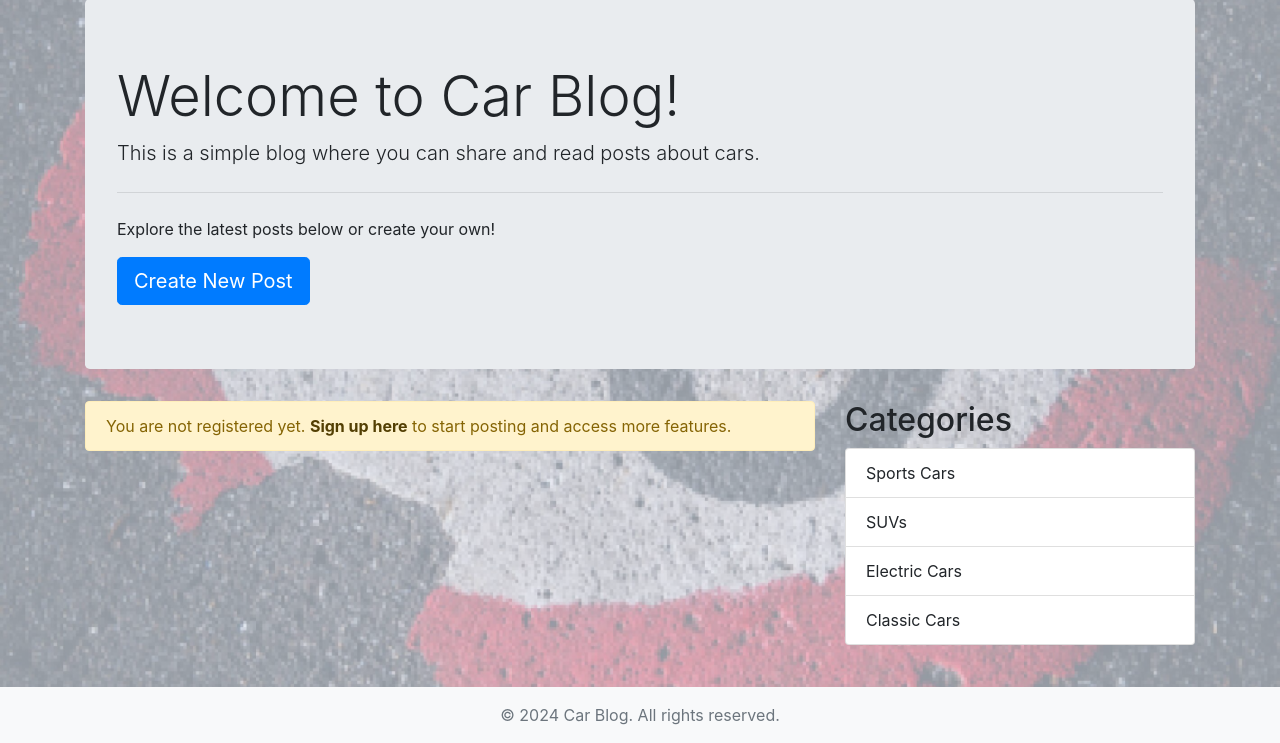
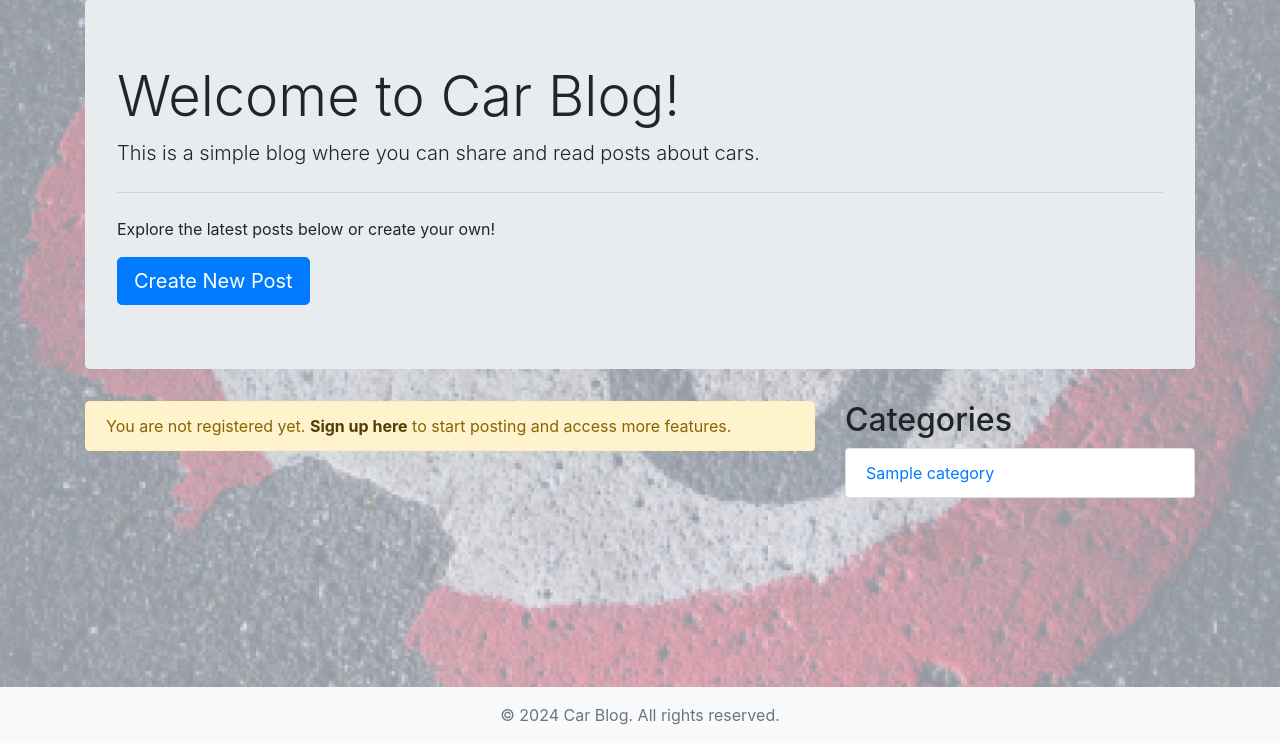
Before and after one commit to Celomarcelo/car-blog, a Django app: page / in a window 1280 px wide. Shown: the part 57-800 px from the top of the page. Run offline with Django 5.2, Linux system fonts and the light colour scheme; tables that the repository leaves empty hold one stand-in row (values such as "Sample post"); some libraries are stand-ins or nearby versions.

Commit message:
created filter category
adited home html
views.py
urls.py
class category in models
added category for admin

```diff
--- a/CarBlog/settings.py
+++ b/CarBlog/settings.py
@@ -94,7 +94,7 @@ WSGI_APPLICATION = 'CarBlog.wsgi.application'
 #}
 
 DATABASES = {
-    'default': dj_database_url.config(default='postgres://localhost')
+    'default': dj_database_url.config(default=os.getenv('DATABASE_URL'))
 }
 
 
--- a/blog/models.py
+++ b/blog/models.py
@@ -1,5 +1,11 @@
 from django.db import models
 from django.contrib.auth.models import User
+
+class Category(models.Model):
+    name = models.CharField(max_length=100)
+
+    def __str__(self):
+        return self.name
 
 class Post(models.Model):
     title = models.CharField(max_length=200)
@@ -8,6 +14,7 @@ class Post(models.Model):
     created_at = models.DateTimeField(auto_now_add=True)
     updated_at = models.DateTimeField(auto_now=True)
     approved = models.BooleanField(default=False)
+    category = models.ForeignKey(Category, on_delete=models.CASCADE, related_name='posts', null=True, blank=True)
     image = models.ImageField(upload_to='post_images/', blank=True, null=True)
 
     def __str__(self):
--- a/blog/urls.py
+++ b/blog/urls.py
@@ -15,4 +15,5 @@ urlpatterns = [
     path('post/<int:post_id>/', views.post_detail, name='post_detail'),
     path('post/<int:post_id>/edit/', views.post_edit, name='post_edit'),
     path('post/<int:post_id>/delete/', views.post_delete, name='post_delete'),
+    path('category/<int:category_id>/',  views.category_filter, name='category_filter')
 ] + static(settings.MEDIA_URL, document_root=settings.MEDIA_ROOT)
--- a/blog/views.py
+++ b/blog/views.py
@@ -2,14 +2,21 @@ from django.shortcuts import render, redirect, get_object_or_404
 from django.contrib.auth.forms import UserCreationForm
 from django.contrib.auth import authenticate, login
 from django.contrib.auth.decorators import login_required
-from .models import Post
+from .models import Post, Category
 from .forms import PostForm
 from django.contrib.auth.models import User
 
 
 def home(request):
     posts = Post.objects.filter(approved=True)
-    return render(request, 'home.html', {'posts': posts})
+    categories = Category.objects.all()
+    return render(request, 'home.html', {'posts': posts, 'categories': categories})
+
+def category_filter(request, category_id):
+    category = get_object_or_404(Category, id=category_id)
+    posts = Post.objects.filter(category=category, approved=True)
+    categories = Category.objects.all()
+    return render(request, 'category.html', {'posts': posts, 'categories': categories, 'selected_category': category})
 
 
 @login_required
--- a/templates/home.html
+++ b/templates/home.html
@@ -39,10 +39,11 @@
     <div class="col-md-4">
         <h2>Categories</h2>
         <ul class="list-group">
-            <li class="list-group-item">Sports Cars</li>
-            <li class="list-group-item">SUVs</li>
-            <li class="list-group-item">Electric Cars</li>
-            <li class="list-group-item">Classic Cars</li>
+            {% for category in categories %}
+            <li class="list-group-item">
+                <a href="{% url 'category_filter' category.id %}">{{ category.name }}</a>
+            </li>
+            {% endfor %}
         </ul>
     </div>
 </div>
```
Also changed, not shown: blog/admin.py (+6 -1 lines), blog/migrations/0003_category_post_category.py (added), blog/migrations/0004_alter_post_category.py (added), blog/migrations/0005_alter_post_category.py (added), blog/migrations/0006_alter_post_category.py (added), blog/migrations/0007_alter_post_category.py (added), templates/category.html (added).
